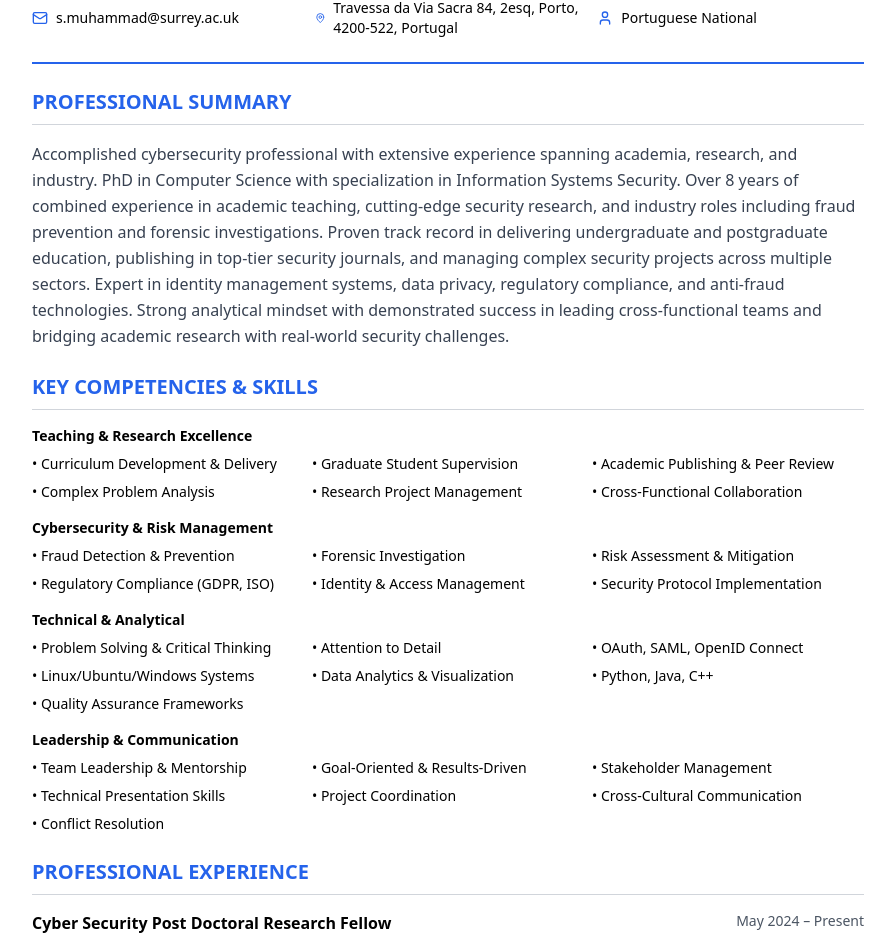
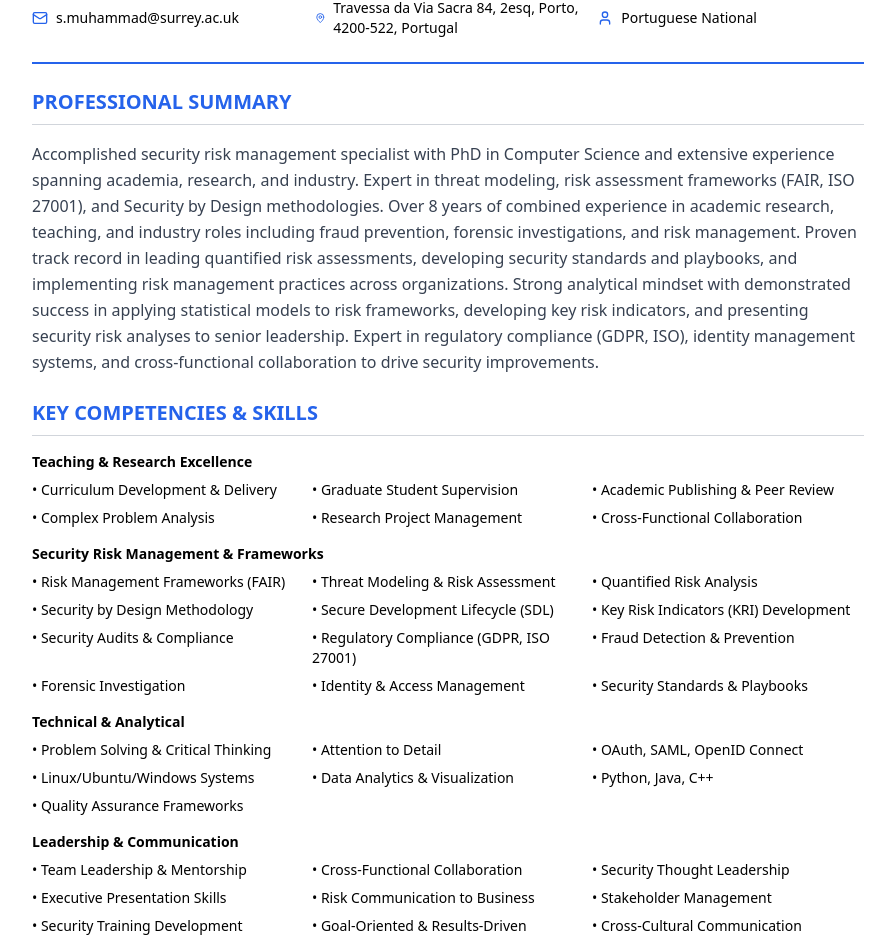
Before and after one commit to SadiqShehu111/sadiq, a React (Vite) app: page /cv in a window 1280 px wide. Shown: the part 194-1133 px from the top of the page, without its empty margins (192-1087 px from the left). Built offline with nearby package versions, Linux system fonts and the light colour scheme.

Commit message:
Update CV with job requirements

```diff
--- a/src/components/DownloadableCV.tsx
+++ b/src/components/DownloadableCV.tsx
@@ -34,12 +34,13 @@ export const DownloadableCV = () => {
       <section className="mb-6">
         <h2 className="text-xl font-bold text-blue-600 border-b border-gray-300 pb-2 mb-4">PROFESSIONAL SUMMARY</h2>
         <p className="text-gray-700 leading-relaxed">
-          Accomplished cybersecurity professional with extensive experience spanning academia, research, and industry. PhD in Computer Science with
-          specialization in Information Systems Security. Over 8 years of combined experience in academic teaching, cutting-edge security research,
-          and industry roles including fraud prevention and forensic investigations. Proven track record in delivering undergraduate and postgraduate
-          education, publishing in top-tier security journals, and managing complex security projects across multiple sectors. Expert in identity
-          management systems, data privacy, regulatory compliance, and anti-fraud technologies. Strong analytical mindset with demonstrated success
-          in leading cross-functional teams and bridging academic research with real-world security challenges.
+          Accomplished security risk management specialist with PhD in Computer Science and extensive experience spanning academia, research, and industry.
+          Expert in threat modeling, risk assessment frameworks (FAIR, ISO 27001), and Security by Design methodologies. Over 8 years of combined experience
+          in academic research, teaching, and industry roles including fraud prevention, forensic investigations, and risk management. Proven track record
+          in leading quantified risk assessments, developing security standards and playbooks, and implementing risk management practices across organizations.
+          Strong analytical mindset with demonstrated success in applying statistical models to risk frameworks, developing key risk indicators, and presenting
+          security risk analyses to senior leadership. Expert in regulatory compliance (GDPR, ISO), identity management systems, and cross-functional
+          collaboration to drive security improvements.
         </p>
       </section>
 
@@ -60,14 +61,20 @@ export const DownloadableCV = () => {
         </div>
 
         <div className="mb-4">
-          <h3 className="font-semibold text-sm mb-2">Cybersecurity & Risk Management</h3>
+          <h3 className="font-semibold text-sm mb-2">Security Risk Management & Frameworks</h3>
           <div className="grid grid-cols-2 md:grid-cols-3 gap-2 text-sm">
+            <div>• Risk Management Frameworks (FAIR)</div>
+            <div>• Threat Modeling & Risk Assessment</div>
+            <div>• Quantified Risk Analysis</div>
+            <div>• Security by Design Methodology</div>
+            <div>• Secure Development Lifecycle (SDL)</div>
+            <div>• Key Risk Indicators (KRI) Development</div>
+            <div>• Security Audits & Compliance</div>
+            <div>• Regulatory Compliance (GDPR, ISO 27001)</div>
             <div>• Fraud Detection & Prevention</div>
             <div>• Forensic Investigation</div>
-            <div>• Risk Assessment & Mitigation</div>
-            <div>• Regulatory Compliance (GDPR, ISO)</div>
             <div>• Identity & Access Management</div>
-            <div>• Security Protocol Implementation</div>
+            <div>• Security Standards & Playbooks</div>
           </div>
         </div>
 
@@ -88,12 +95,14 @@ export const DownloadableCV = () => {
           <h3 className="font-semibold text-sm mb-2">Leadership & Communication</h3>
           <div className="grid grid-cols-2 md:grid-cols-3 gap-2 text-sm">
             <div>• Team Leadership & Mentorship</div>
+            <div>• Cross-Functional Collaboration</div>
+            <div>• Security Thought Leadership</div>
+            <div>• Executive Presentation Skills</div>
+            <div>• Risk Communication to Business</div>
+            <div>• Stakeholder Management</div>
+            <div>• Security Training Development</div>
             <div>• Goal-Oriented & Results-Driven</div>
-            <div>• Stakeholder Management</div>
-            <div>• Technical Presentation Skills</div>
-            <div>• Project Coordination</div>
             <div>• Cross-Cultural Communication</div>
-            <div>• Conflict Resolution</div>
           </div>
         </div>
       </section>
```
